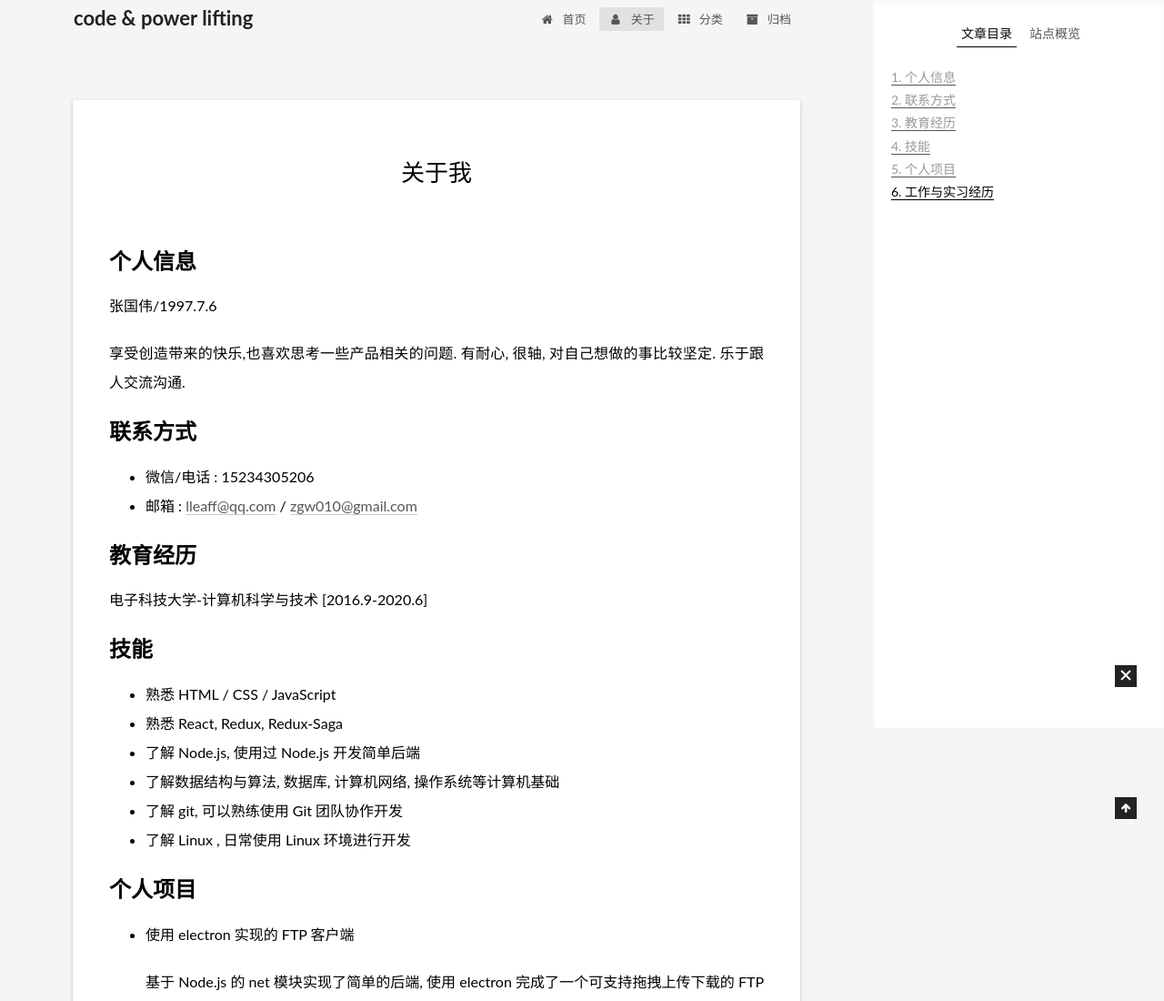
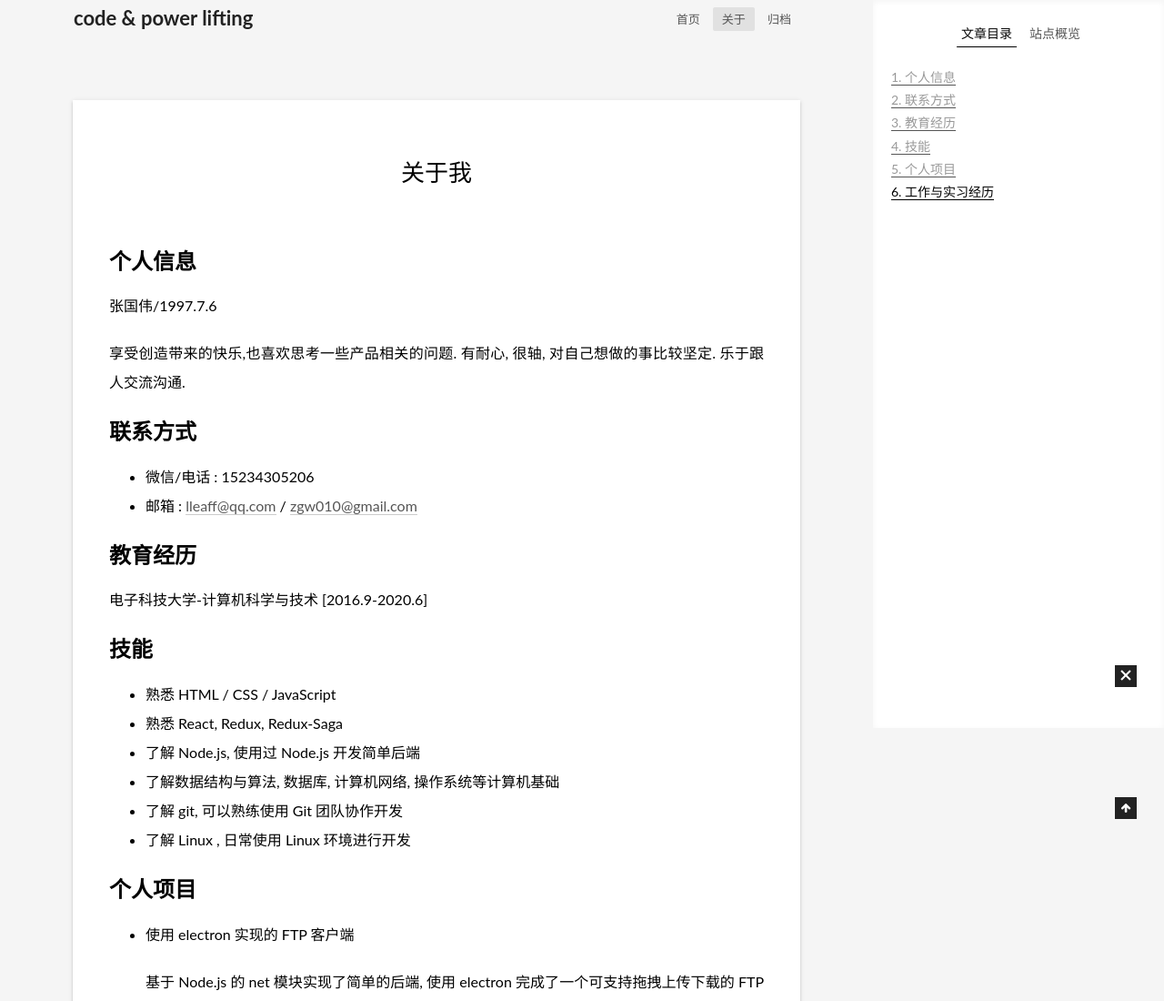
Before and after one commit to zgw010/hexo-blog, a plain HTML site: page about/index.html in a window 1280 px wide. Shown: the top 1100 px of the page at 91% size. Drawn offline with Linux system fonts and the light colour scheme.

Commit message:
Site updated: 2019-06-09 20:27:40

```diff
--- a/about/index.html
+++ b/about/index.html
@@ -214,9 +214,7 @@
 
 
 
-
-
-    <a href="/" rel="section"><i class="menu-item-icon fa fa-fw fa-home"></i> <br>首页</a>
+    <a href="/" rel="section">首页</a>
 
   </li>
 
@@ -231,26 +229,7 @@
 
 
 
-
-
-    <a href="/about/" rel="section"><i class="menu-item-icon fa fa-fw fa-user"></i> <br>关于</a>
-
-  </li>
-
-
-
-
-          <li class="menu-item menu-item-categories">
-
-
-
-
-
-
-
-
-
-    <a href="/categories/" rel="section"><i class="menu-item-icon fa fa-fw fa-th"></i> <br>分类</a>
+    <a href="/about/" rel="section">关于</a>
 
   </li>
 
@@ -265,18 +244,13 @@
 
 
 
-
-
-    <a href="/archives/" rel="section"><i class="menu-item-icon fa fa-fw fa-archive"></i> <br>归档</a>
+    <a href="/archives/" rel="section">归档</a>
 
   </li>
 
 
 
     </ul>
-
-
-
 
 
 
```
Also changed, not shown: 2019/04/29/hello-world/index.html (+3 -26 lines), 2019/05/12/22/index.html (+3 -26 lines), 2019/05/18/meng/index.html (+3 -26 lines), archives/2019/04/index.html (+3 -29 lines), archives/2019/05/index.html (+3 -29 lines), archives/2019/index.html (+3 -29 lines), archives/index.html (+3 -29 lines), index.html (+3 -26 lines).
